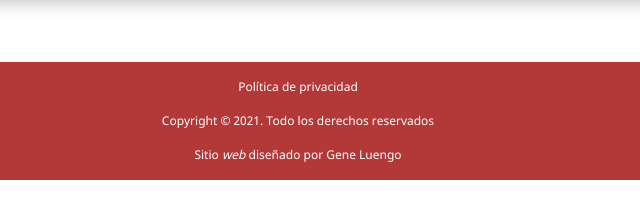
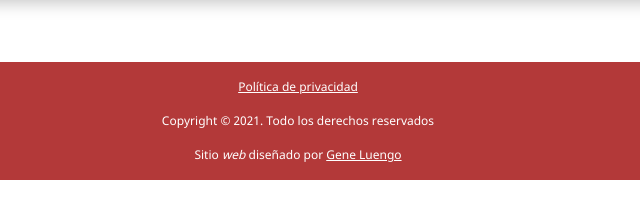
Before and after one commit to geneclpa/restaurant_project, a plain HTML site: page index.html in a window 1280 px wide. Shown: the part 10710-10928 px from the top of the page, 342-982 px from the left. Drawn offline with Linux system fonts and the light colour scheme.

Commit message:
Se hizo ligeros ajustes a los estilos de la sección footer

```diff
--- a/css/styles.css
+++ b/css/styles.css
@@ -488,8 +488,7 @@ img{
     color: var(--white_color);
 }
 
-.footer_content a{ text-decoration: none; }
-
-.footer_content a:hover{ text-decoration: underline; }
-
-.footer_content a.creator_name{ display: inline; }
+.footer_content a.creator_name{
+    display: inline;
+    text-decoration: underline;
+}
```
Also changed, not shown: humans.txt.
